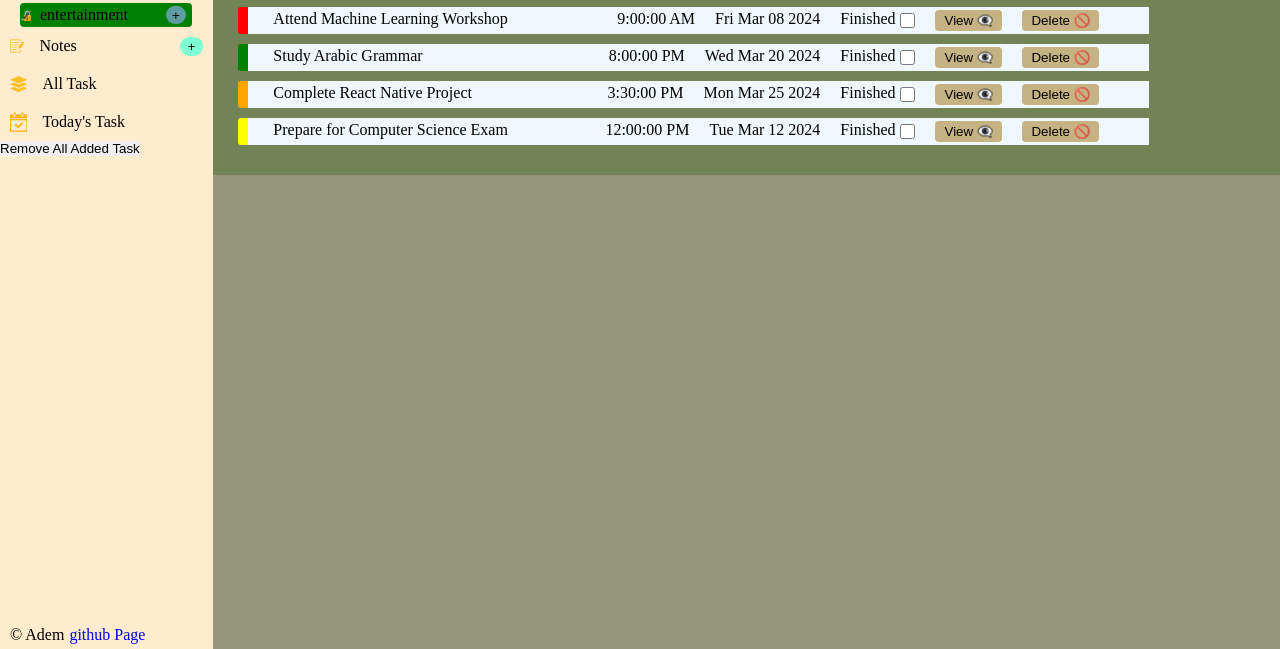
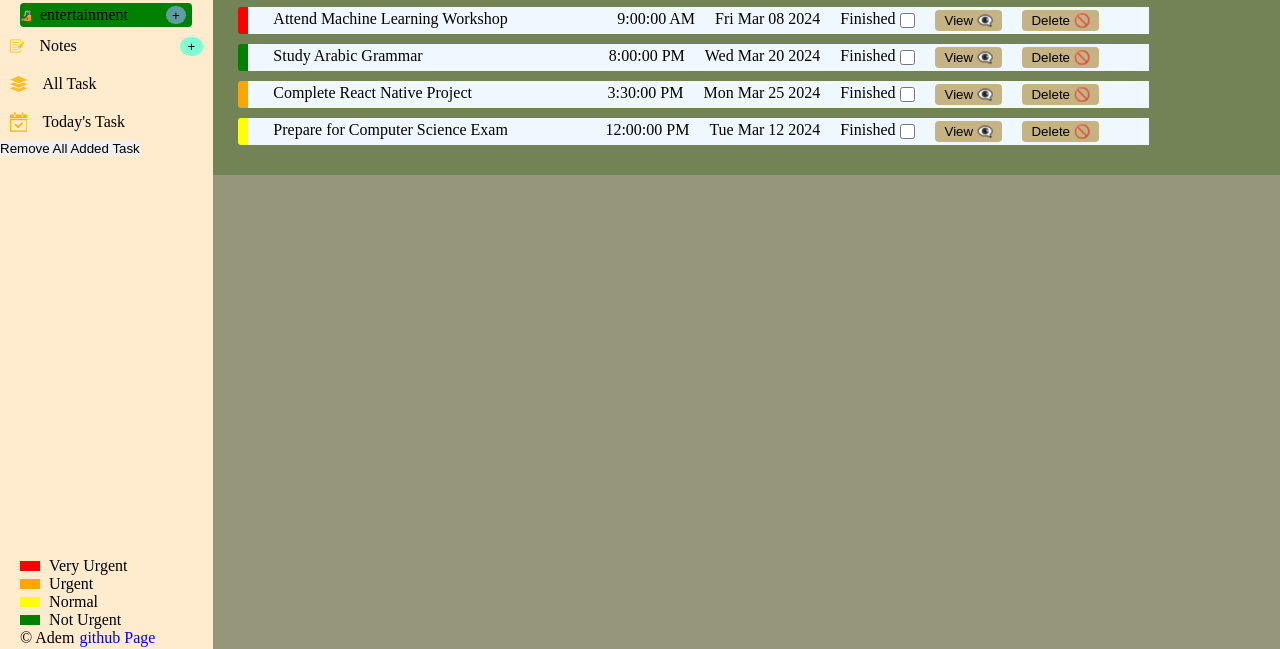
Before and after one commit to marwanGA09/To-do-app, a website built with webpack: page src/template.html in a window 1280 px wide. Shown: the part 151-800 px from the top of the page. Built offline with nearby package versions, Linux system fonts and the light colour scheme.

Commit message:
add priority's color meaning

```diff
--- a/src/integrate/createCardContainer.js
+++ b/src/integrate/createCardContainer.js
@@ -10,7 +10,6 @@ export function defaultRender() {
     if (obj != null) {
       let card = TaskCard.createCard(obj, objectIndex, 0);
       displayCard.appendChild(card);
-      console.log(card);
     }
   });
 }
--- a/src/style/style.scss
+++ b/src/style/style.scss
@@ -78,6 +78,20 @@ body {
 
   .footer {
     margin-top: auto;
+    display: flex;
+    align-items: start;
+    flex-direction: column;
+    gap: -0.11rem;
+
+    div {
+      height: 1.3rem;
+    }
+
+    .color {
+      width: 0.51rem;
+      height: 0.51rem;
+      margin-right: 0.41rem;
+    }
 
     a {
       text-decoration: none;
@@ -118,8 +132,6 @@ body {
         padding: 0.65rem 2rem 0.3rem 0;
 
         border-radius: 0.4rem 0 0 0.4rem;
-        // padding-right: ;
-        // z-index: -3;
         background-color: #008000;
       }
     }
@@ -180,19 +192,6 @@ body {
         border-radius: 0.3rem 0 0 0.3rem;
         left: -0.5rem;
       }
-
-      &[data-priority="1"]::before {
-        background-color: #ff0000;
-      }
-      &[data-priority="2"]::before {
-        background-color: #ffa500;
-      }
-      &[data-priority="3"]::before {
-        background-color: #ffff00;
-      }
-      &[data-priority="4"]::before {
-        background-color: #008000;
-      }
     }
   }
 }
@@ -210,3 +209,21 @@ button {
   cursor: pointer;
   border: 0;
 }
+
+// color priority
+.card[data-priority="1"]::before,
+.vu {
+  background-color: #ff0000;
+}
+.card[data-priority="2"]::before,
+.u {
+  background-color: #ffa500;
+}
+.card[data-priority="3"]::before,
+.n {
+  background-color: #ffff00;
+}
+.card[data-priority="4"]::before,
+.nu {
+  background-color: #008000;
+}
--- a/src/template.html
+++ b/src/template.html
@@ -164,10 +164,28 @@
         </div>
         <button class="removeLocalStorage">Remove All Added Task</button>
         <div class="footer">
-          <p>&COPY; Adem</p>
-          <a href="https://github.com/marwanGA09" target="_blank"
-            >github Page</a
-          >
+          <div>
+            <div class="color vu"></div>
+            <span>Very Urgent</span>
+          </div>
+          <div>
+            <div class="color u"></div>
+            <span>Urgent</span>
+          </div>
+          <div>
+            <div class="color n"></div>
+            <span>Normal</span>
+          </div>
+          <div>
+            <div class="color nu"></div>
+            <span>Not Urgent</span>
+          </div>
+          <div>
+            <p>&COPY; Adem</p>
+            <a href="https://github.com/marwanGA09" target="_blank"
+              >github Page
+            </a>
+          </div>
         </div>
       </div>
       <div class="display">
```
